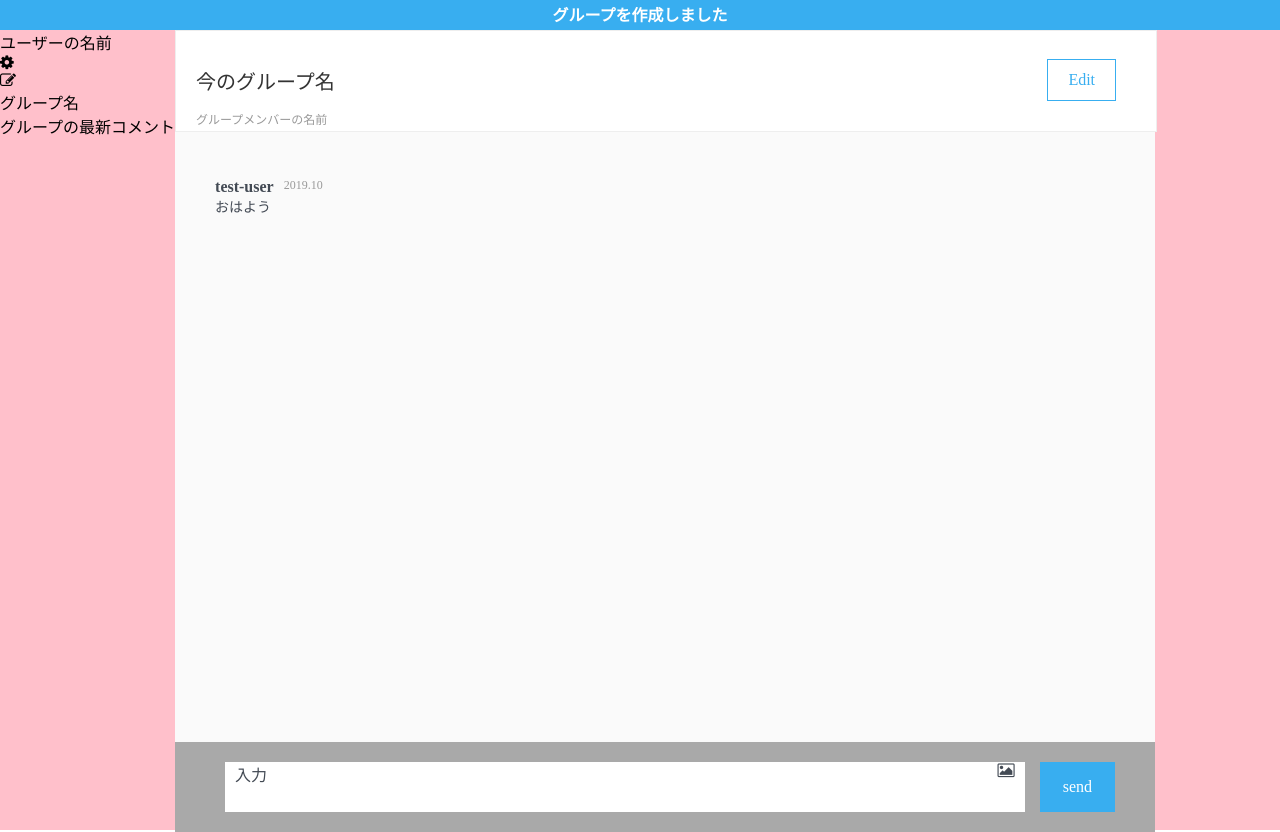
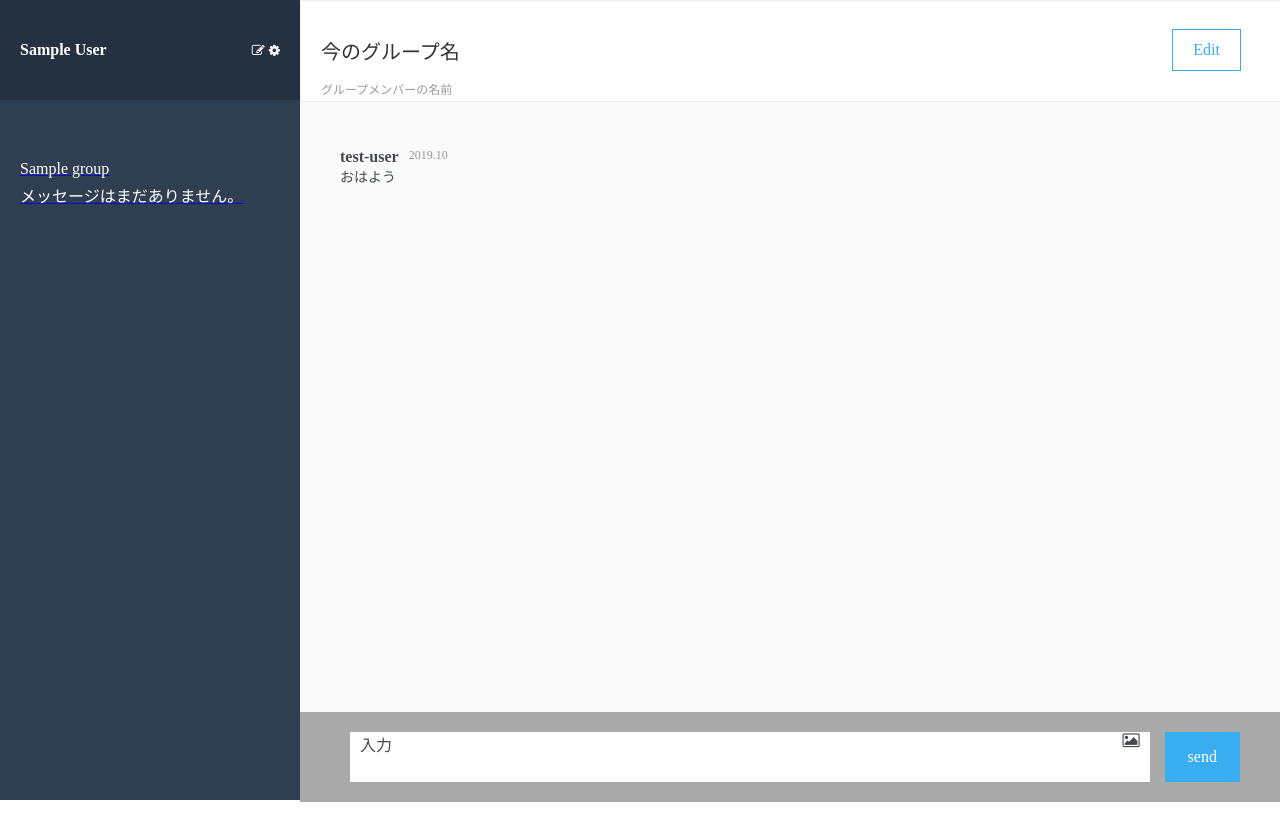
Before and after one commit to kana0313/chat-space, a Rails app: page /groups/1/messages in a window 1280 px wide. After the commit the page ends 802 px from the top, so only its background shows below. Run offline with Rails 7, Linux system fonts and the light colour scheme; a user stored in the database is signed in; tables that the repository leaves empty hold one stand-in row (values such as "Sample post"); style sheets or scripts are compiled from the project's sources; some libraries are stand-ins or nearby versions.

Commit message:
最終変更

```diff
--- a/app/assets/stylesheets/_main.scss
+++ b/app/assets/stylesheets/_main.scss
@@ -89,6 +89,7 @@
   width: calc(100vw - 300px);
   height: 100vh;
   background-color:blue;
+  float: right;
 }
 
 .mainHeader{
--- a/app/assets/stylesheets/side_bar.scss
+++ b/app/assets/stylesheets/side_bar.scss
@@ -2,6 +2,7 @@
   box-sizing: border-box;
   color: $white;
   width: 300px;
+  float: left;
   .header {
     background-color: $side_blue_dark;
     height: 100px;
--- a/app/views/devise/shared/_side_bar.html.haml
+++ b/app/views/devise/shared/_side_bar.html.haml
@@ -1,4 +1,7 @@
-
+.side-bar
+  .header
+    %h3.header__name
+      = current_user.name
     %ul.header__lists
       %li.list
         = link_to new_group_path do
@@ -6,13 +9,11 @@
       %li.list
         = link_to edit_user_path(current_user) do
           = fa_icon 'cog', class: 'icon'
-
-
   .groups
     .group
-      - current_user.groups.each do |group|
-        = link_to '#' do
-          .group__name
-            = group.name
-          .group__message
-            メッセージはまだありません。
+    - current_user.groups.each do |group|
+      = link_to group_messages_path(group) do
+        .group__name
+          = group.name
+        .group__message
+          メッセージはまだありません。
--- a/app/views/messages/index.html.haml
+++ b/app/views/messages/index.html.haml
@@ -1,47 +1,29 @@
 .wrapper
-  .head
-    グループを作成しました
-  .box
-    .leftbox
-      .leftHeader
-        .leftHeader__box
-          .leftHeader__box__username
-            ユーザーの名前
-          .leftHeader__box__menu
-            .leftHeader__box__menu__newGroup
-              = fa_icon 'cog'
-            .leftHeader__box__menu__edit
-              = fa_icon 'edit'
-      .groups
-        .group
-          .group__groupName
-            グループ名
-          .group__comment
-            グループの最新コメント
-    .mainBox
-      .mainHeader
-        .mainHeader__leftBox
-          .mainHeader__leftBox__currentGroup
-            今のグループ名
-          .mainHeader__leftBox__memberList
-            グループメンバーの名前
-        .mainHeader__btn
-          Edit
-      .messages
-        .message
-          .message__info
-            .message__info__talker
-              test-user
-            .message__info__date
-              2019.10
-          .message__text
-            おはよう
-      .form
-        .newMessage
-          .inputBox
-            .inputBox__text
-              入力
-            .inputBox__image
-              = fa_icon 'image'
-          .sendBtn
-            send
+  = render 'devise/shared/side_bar'
+  .mainBox
+    .mainHeader
+      .mainHeader__leftBox
+        .mainHeader__leftBox__currentGroup
+          今のグループ名
+        .mainHeader__leftBox__memberList
+          グループメンバーの名前
+      .mainHeader__btn
+        Edit
+    .messages
+      .message
+        .message__info
+          .message__info__talker
+            test-user
+          .message__info__date
+            2019.10
+        .message__text
+          おはよう
+    .form
+      .newMessage
+        .inputBox
+          .inputBox__text
+            入力
+          .inputBox__image
+            = fa_icon 'image'
+        .sendBtn
+          send
--- a/app/views/users/edit.html.haml
+++ b/app/views/users/edit.html.haml
@@ -1,4 +1,5 @@
-.account-page__inner.clearfix
+#account-page.account-page
+  .account-page__inner.clearfix
     .account-page__inner--left.account-page__header
       %h2 Edit Account
       %h5 アカウントの編集
```
